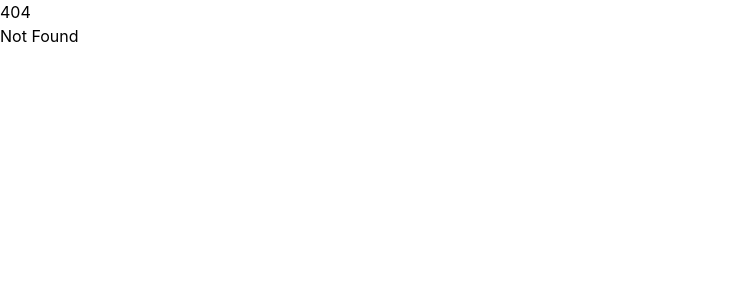
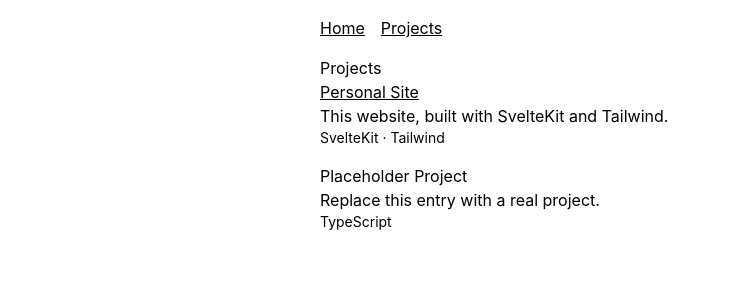
Before and after one commit to jirbjirbjirb/sveltepersonalsite, a SvelteKit app: page /projects in a window 1280 px wide. Before the commit this address had no page. Shown: the top 300 px of the page, without its empty margins (0-729 px from the left). Built offline with nearby package versions, Linux system fonts and the light colour scheme.

Commit message:
home and projects pages plus placeholders

```diff
--- /dev/null
+++ b/src/lib/projects.ts
@@ -0,0 +1,20 @@
+export type Project = {
+	title: string;
+	description: string;
+	tags: string[];
+	href?: string;
+};
+
+export const projects: Project[] = [
+	{
+		title: 'Personal Site',
+		description: 'This website, built with SvelteKit and Tailwind.',
+		tags: ['SvelteKit', 'Tailwind'],
+		href: 'https://github.com/'
+	},
+	{
+		title: 'Placeholder Project',
+		description: 'Replace this entry with a real project.',
+		tags: ['TypeScript']
+	}
+];
--- a/src/routes/+layout.svelte
+++ b/src/routes/+layout.svelte
@@ -2,6 +2,7 @@
 	import './layout.css';
 	import favicon from '#lib/assets/favicon.svg';
 	import type { LayoutProps } from './$types';
+	import { resolve } from '$app/paths';
 
 	let { children }: LayoutProps = $props();
 </script>
@@ -10,4 +11,9 @@
 	<link rel="icon" href={favicon} />
 </svelte:head>
 
+<nav class="mx-auto my-0 flex w-1/2 gap-4 py-4">
+	<a href={resolve('/')} class="underline">Home</a>
+	<a href={resolve('/projects')} class="underline">Projects</a>
+</nav>
+
 {@render children()}
--- a/src/routes/+page.svelte
+++ b/src/routes/+page.svelte
@@ -1,2 +1,15 @@
-<h1>Welcome to SvelteKit</h1>
-<p>Visit <a href="https://svelte.dev/docs/kit">svelte.dev/docs/kit</a> to read the documentation</p>
+<script>
+	import { goto } from '$app/navigation';
+	import { resolve } from '$app/paths';
+</script>
+
+<div class="flex h-full w-full flex-col">
+	<div class="mx-auto my-0 flex w-1/2 flex-col">
+		<h1>Welcome to Kirby Jayes dot com</h1>
+		<p class="">
+			I am a software engineer and musician in Pittsburgh, Pennsylvania. My interests include
+			baseball, tabletop role playing games, and science fiction.
+		</p>
+		<button onclick={() => goto(resolve('/projects'))}> view projects </button>
+	</div>
+</div>
--- /dev/null
+++ b/src/routes/projects/+page.svelte
@@ -0,0 +1,28 @@
+<script lang="ts">
+	import { projects } from '#lib/projects.js';
+</script>
+
+<svelte:head>
+	<title>Projects | Kirby Jayes</title>
+</svelte:head>
+
+<div class="flex flex-col w-full h-full">
+	<div class="flex flex-col w-1/2 my-0 mx-auto">
+		<h1>Projects</h1>
+		<ul class="flex flex-col gap-4">
+			{#each projects as project (project.title)}
+				<li>
+					<h2>
+						{#if project.href}
+							<a href={project.href} class="underline">{project.title}</a>
+						{:else}
+							{project.title}
+						{/if}
+					</h2>
+					<p>{project.description}</p>
+					<p class="text-sm">{project.tags.join(' · ')}</p>
+				</li>
+			{/each}
+		</ul>
+	</div>
+</div>
```
